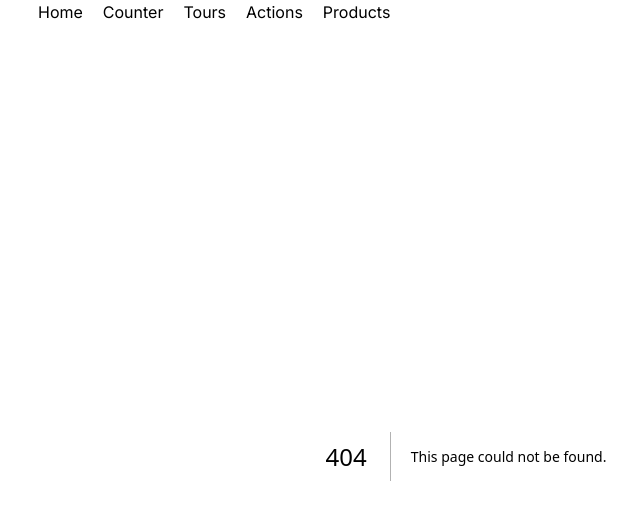
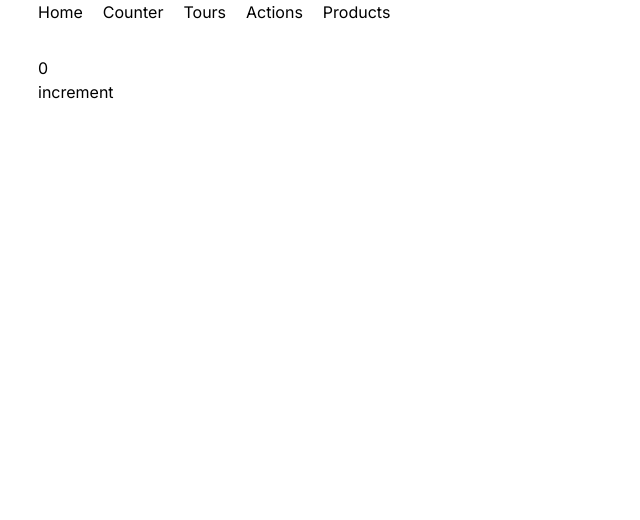
Before and after one commit to emmeiwhite/23-nextjs-15-complete-project, a Next.js app: page /counter in a window 1280 px wide. Before the commit this address had no page. Shown: the top 520 px of the page, without its empty margins (174-814 px from the left). Built offline with nearby package versions, Linux system fonts and the light colour scheme.

Commit message:
cannot use client components as pages (which are server components)

```diff
--- /dev/null
+++ b/src/app/counter/page.tsx
@@ -0,0 +1,11 @@
+import { useState } from 'react'
+const CounterPage = () => {
+  const [counter, setCounter] = useState(0)
+  return (
+    <div>
+      <h2>{counter}</h2>
+      <button onClick={() => setCounter(prev => prev + 1)}>increment</button>
+    </div>
+  )
+}
+export default CounterPage
```
